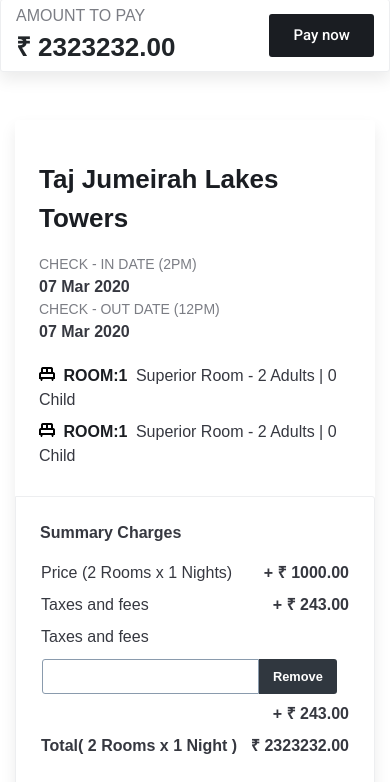
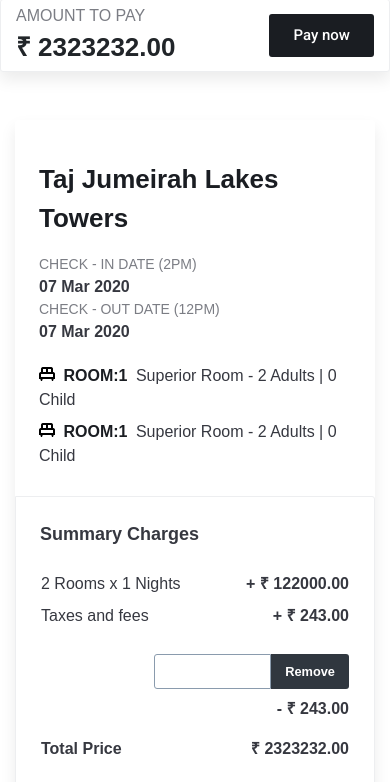
Before and after one commit to TriP22/stayseller, a plain HTML site: page main/checkout.html in a window 390 px wide. Shown: the part 62-844 px from the top of the page. Drawn offline with nearby package versions, Linux system fonts and the light colour scheme; a web font is replaced by a local one.

Commit message:
Checkout and add details page

```diff
--- a/main/checkout.html
+++ b/main/checkout.html
@@ -61,7 +61,7 @@
 
     <div class="container mt-5 px-30">
         <div class="row th-card ">
-            <div class="col-lg-6 p-4">
+            <div class="col-lg-5 p-4">
                 <div class="th-32 th-black th-bold py-3">Taj Jumeirah Lakes Towers</div>
                 <div class="row pb-3">
                     <div class="col-lg-6 ">
@@ -92,54 +92,62 @@
                     </span>
                 </div>
             </div>
-            <div class="col-lg-5 offset-lg-1 p-4" style="border: 1px solid #EDEEF0;box-sizing: border-box;
+            <div class="col-lg-5 offset-lg-2 p-4" style="border: 1px solid #EDEEF0;box-sizing: border-box;
             border-radius: 0px 3px 3px 0px;">
-                <div class="th-lt-black th-18 th-bold pb-3">Summary Charges</div>
-                <div class="row d-flex justify-content-between px-3 pb-2">
-                    <div>
+                <div class="th-lt-black th-20 th-bold pb-3">Summary Charges</div>
+                <div class="row d-flex justify-content-between px-3 pb-2 ">
+                    <div class=" d-sm-block d-none">
                         <div class="th-lt-black th-18">Price (2 Rooms x 1 Nights)</div>
                     </div>
-                    <div>
+                    <div class=" d-sm-block d-none">
                         <div class="th-lt-black th-18 th-bold">+ ₹ 1000.00</div>
                     </div>
                 </div>
-                <div class="row d-flex justify-content-between px-3 pb-2">
-                    <div>
-                        <div class="th-lt-black th-18">Taxes and fees</div>
+                <!-- Mobile only -->
+                    <div class="row justify-content-between px-3 pb-2 d-sm-none">
+                        <div class="th-lt-black th-18">2 Rooms x 1 Nights</div>
+                        <div class="th-lt-black th-18 th-bold">+ ₹ 122000.00</div>
                     </div>
-                    <div>
-                        <div class="th-lt-black th-18 th-bold">+ ₹ 243.00</div>
-                    </div>
+                 <!-- Mobile only end -->
+                <div class="row d-flex justify-content-between px-3 pb-2 ">
+                    <div class="th-lt-black th-18">Taxes and fees</div>
+                    <div class="th-lt-black th-18 th-bold">+ ₹ 243.00</div>
                 </div>
-                <div class="row d-flex justify-content-between align-items-center px-3 pb-2">
-                    <div>
-                        <div class="th-lt-black th-18">Taxes and fees</div>
-                    </div>
-                    <div>
+
+                <div class="row d-flex justify-content-between align-items-center px-3 pb-2 ">
+                    <div class="th-lt-black th-18  d-sm-block d-none">Taxes and fees</div>
+                    <div class=" d-sm-block d-none">
                         <!-- <div class="th-lt-black th-18 th-bold">+ ₹ 243.00</div> -->
                         <div class="row d-flex px-3">
-                            <div> <input class="th-promo-form " type="text"></div>
+                            <div style="width: 10vw;"> <input class="th-promo-form " type="text"></div>
 
                             <div> <button class="th-promo-btn" type="submit">Remove</button></div>
                         </div>
                     </div>
                 </div>
-                <div class="row d-flex justify-content-between px-3 pb-2">
-                    <div>
-                        <div class="th-lt-black th-18"></div>
+                <!-- Mobile only -->
+                    <div class=" pb-2 d-sm-none">
+                            <div class="row justify-content-end d-flex px-3">
+                                <div class="" style="width: 30vw;"> <input class="th-promo-form " type="text"></div>
+                                <div class=""> <button class="th-promo-btn" type="submit">Remove</button></div>
+                            </div>
                     </div>
-                    <div>
-                        <div class="th-lt-black th-18 th-bold">+ ₹ 243.00</div>
-                    </div>
+                 <!-- Mobile only end -->
+                <div class="row d-flex justify-content-between px-3 pb-2 ">
+                    <div class="th-lt-black th-18"></div>
+                    <div class="th-lt-black th-18 th-bold">- ₹ 243.00</div>
                 </div>
-                <div class="row d-flex justify-content-between px-3 pb-2">
-                    <div>
-                        <div class="th-lt-black th-18 th-bold">Total( 2 Rooms x 1 Night )</div>
-                    </div>
-                    <div>
-                        <div class="th-lt-black th-18 th-bold">₹ 2323232.00</div>
-                    </div>
+
+                <div class="row d-flex justify-content-between px-3 pb-2 ">
+                    <div class="th-lt-black th-18 th-bold d-sm-block d-none">Total( 2 Rooms x 1 Night )</div>
+                    <div class="th-lt-black th-18 th-bold d-sm-block d-none">₹ 2323232.00</div>
                 </div>
+                <!-- Mobile only -->
+                <div class="row d-flex justify-content-between px-3 pb-2 d-sm-none">
+                    <div class="th-lt-black th-18 th-bold">Total Price</div>
+                    <div class="th-lt-black th-18 th-bold">₹ 2323232.00</div>
+                </div>
+                 <!-- Mobile only end -->
             </div>
         </div>
     </div>
```
Also changed, not shown: main/add-details.html (+38 -30 lines).
